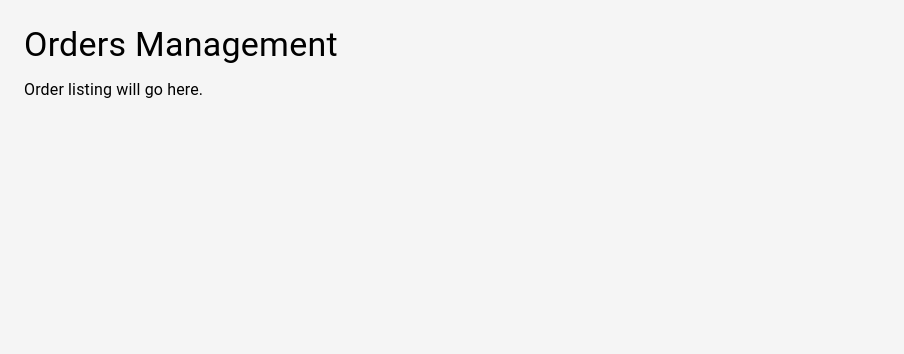
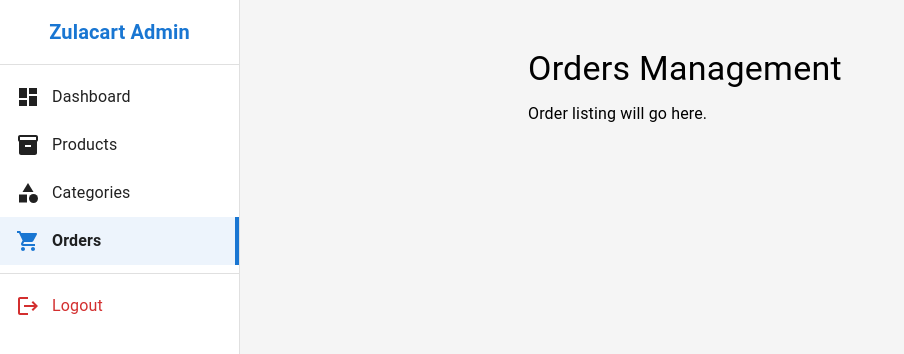
Before and after one commit to Naafeel/react-mui-ecommerce-admin-dashboard, a React (Vite) app: page /orders in a window 1280 px wide. Shown: the top 354 px of the page, without its empty margins (0-904 px from the left). Built offline with nearby package versions, Linux system fonts and the light colour scheme.

Commit message:
feat: add responsive sidebar navigation with MUI Drawer

```diff
--- a/src/App.jsx
+++ b/src/App.jsx
@@ -1,4 +1,5 @@
 import { BrowserRouter, Routes, Route } from 'react-router-dom';
+import Layout from './components/Layout';
 import Dashboard from './pages/Dashboard';
 import Products from './pages/Products';
 import Categories from './pages/Categories';
@@ -7,12 +8,14 @@ import Orders from './pages/Orders';
 function App() {
   return (
     <BrowserRouter>
+      <Layout>
         <Routes>
           <Route path="/" element={<Dashboard />} />
           <Route path="/products" element={<Products />} />
           <Route path="/categories" element={<Categories />} />
           <Route path="/orders" element={<Orders />} />
         </Routes>
+      </Layout>
     </BrowserRouter>
   );
 }
--- /dev/null
+++ b/src/components/Layout.jsx
@@ -0,0 +1,25 @@
+import { Box } from '@mui/material';
+import Sidebar from './Sidebar';
+
+function Layout({ children }) {
+  return (
+    <Box sx={{ display: 'flex' }}>
+      <Sidebar />
+      <Box
+        component="main"
+        sx={{
+          flexGrow: 1,
+          p: 3,
+          width: { sm: `calc(100% - 240px)` },
+          ml: { sm: '240px' },
+          minHeight: '100vh',
+          backgroundColor: '#f5f5f5',
+        }}
+      >
+        {children}
+      </Box>
+    </Box>
+  );
+}
+
+export default Layout;
--- a/src/components/Sidebar.jsx
+++ b/src/components/Sidebar.jsx
@@ -0,0 +1,172 @@
+import { useState } from 'react';
+import { useNavigate, useLocation } from 'react-router-dom';
+import {
+  Drawer,
+  List,
+  ListItem,
+  ListItemButton,
+  ListItemIcon,
+  ListItemText,
+  Typography,
+  Box,
+  Divider,
+  IconButton,
+} from '@mui/material';
+import DashboardIcon from '@mui/icons-material/Dashboard';
+import InventoryIcon from '@mui/icons-material/Inventory';
+import CategoryIcon from '@mui/icons-material/Category';
+import ShoppingCartIcon from '@mui/icons-material/ShoppingCart';
+import LogoutIcon from '@mui/icons-material/Logout';
+import MenuIcon from '@mui/icons-material/Menu';
+
+const drawerWidth = 240;
+
+const menuItems = [
+  { text: 'Dashboard', icon: <DashboardIcon />, path: '/' },
+  { text: 'Products', icon: <InventoryIcon />, path: '/products' },
+  { text: 'Categories', icon: <CategoryIcon />, path: '/categories' },
+  { text: 'Orders', icon: <ShoppingCartIcon />, path: '/orders' },
+];
+
+function Sidebar() {
+  const navigate = useNavigate();
+  const location = useLocation();
+  const [mobileOpen, setMobileOpen] = useState(false);
+
+  const handleNavigation = (path) => {
+    navigate(path);
+    setMobileOpen(false);
+  };
+
+  const drawerContent = (
+    <Box sx={{ overflow: 'auto' }}>
+      {/* Logo/Header */}
+      <Box sx={{ p: 2, textAlign: 'center' }}>
+        <Typography variant="h6" sx={{ fontWeight: 'bold', color: '#1976d2' }}>
+          Zulacart Admin
+        </Typography>
+      </Box>
+
+      <Divider />
+
+      {/* Navigation Menu */}
+      <List>
+        {menuItems.map((item) => (
+          <ListItem key={item.text} disablePadding>
+            <ListItemButton
+              onClick={() => handleNavigation(item.path)}
+              selected={location.pathname === item.path}
+              sx={{
+                '&.Mui-selected': {
+                  backgroundColor: 'rgba(25, 118, 210, 0.08)',
+                  borderRight: '4px solid #1976d2',
+                  '&:hover': {
+                    backgroundColor: 'rgba(25, 118, 210, 0.12)',
+                  },
+                },
+              }}
+            >
+              <ListItemIcon sx={{ color: location.pathname === item.path ? '#1976d2' : 'inherit' }}>
+                {item.icon}
+              </ListItemIcon>
+              <ListItemText
+                primary={item.text}
+                sx={{
+                  '& .MuiTypography-root': {
+                    fontWeight: location.pathname === item.path ? 600 : 400,
+                  },
+                }}
+              />
+            </ListItemButton>
+          </ListItem>
+        ))}
+      </List>
+
+      <Divider />
+
+      {/* Logout Button */}
+      <List>
+        <ListItem disablePadding>
+          <ListItemButton
+            onClick={() => console.log('Logout clicked')}
+            sx={{
+              '&:hover': {
+                backgroundColor: 'rgba(211, 47, 47, 0.08)',
+              },
+            }}
+          >
+            <ListItemIcon sx={{ color: '#d32f2f' }}>
+              <LogoutIcon />
+            </ListItemIcon>
+            <ListItemText
+              primary="Logout"
+              sx={{
+                '& .MuiTypography-root': {
+                  color: '#d32f2f',
+                },
+              }}
+            />
+          </ListItemButton>
+        </ListItem>
+      </List>
+    </Box>
+  );
+
+  return (
+    <>
+      {/* Mobile Menu Button */}
+      <IconButton
+        color="inherit"
+        aria-label="open drawer"
+        edge="start"
+        onClick={() => setMobileOpen(!mobileOpen)}
+        sx={{
+          display: { sm: 'none' },
+          position: 'fixed',
+          top: 16,
+          left: 16,
+          zIndex: 1200,
+          backgroundColor: 'white',
+          boxShadow: 2,
+        }}
+      >
+        <MenuIcon />
+      </IconButton>
+
+      {/* Desktop Sidebar */}
+      <Drawer
+        variant="permanent"
+        sx={{
+          width: drawerWidth,
+          flexShrink: 0,
+          display: { xs: 'none', sm: 'block' },
+          '& .MuiDrawer-paper': {
+            width: drawerWidth,
+            boxSizing: 'border-box',
+            borderRight: '1px solid rgba(0, 0, 0, 0.12)',
+          },
+        }}
+      >
+        {drawerContent}
+      </Drawer>
+
+      {/* Mobile Sidebar */}
+      <Drawer
+        variant="temporary"
+        open={mobileOpen}
+        onClose={() => setMobileOpen(false)}
+        sx={{
+          display: { xs: 'block', sm: 'none' },
+          '& .MuiDrawer-paper': {
+            width: drawerWidth,
+            boxSizing: 'border-box',
+          },
+        }}
+      >
+        {drawerContent}
+      </Drawer>
+    </>
+  );
+}
+
+export default Sidebar;
```
Lines whose indentation alone changed are shown as unchanged.
